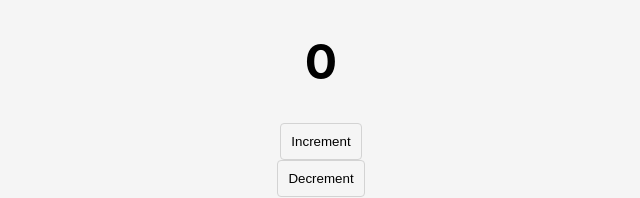
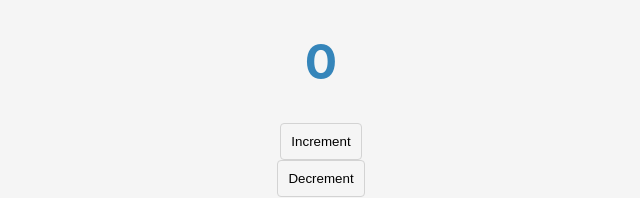
Before and after one commit to mahsanghani/reactive, a React (Create React App) app: page / in a window 1280 px wide. Shown: the top 198 px of the page, without its empty margins (319-959 px from the left). Built offline with nearby package versions, Linux system fonts and the light colour scheme.

Commit message:
useEffect replaces componentDidMount, componentDidUpdate, componentWillUnmount

```diff
--- a/src/App.js
+++ b/src/App.js
@@ -1,11 +1,17 @@
-import React, {useState} from "react"
+import React, {useState, useEffect} from "react"
+import randomcolor from "randomcolor"
 
-// Convert the class below to a functional component that uses the useState hook to initalize a count vartiable to 0 and display the count on the screen.
-// Don't worry about the part where the button changes the count quite yet, that's what you're here to learn about!
+/**
+ *
+ * useEffect replaces the following:
+ * componentDidMount
+ * componentDidUpdate
+ * componentWillUnmount
+ */
 
 function App() {
     const [count, setCount] = useState(0)
-    const [answer, setAnswer] = useState("Yes")
+    const [color, setColor] = useState("")
 
     function increment() {
         setCount(prevCount => prevCount + 1)
@@ -15,32 +21,32 @@ function App() {
         setCount(prevCount => prevCount - 1)
     }
 
+    useEffect(() => {
+        const intervalId = setInterval(() => {
+            // setCount(prevCount => prevCount + 1)
+        }, 1000)
+        return () => clearInterval(intervalId)
+    }, [])
+
+    useEffect(() => {
+        setColor(randomcolor())
+    }, [count])
+
     return (
         <div>
-            <h1>{count}</h1>
+            <h1 style={{color: color}}>{count}</h1>
             <button onClick={increment}>Increment</button>
             <button onClick={decrement}>Decrement</button>
         </div>
     )
 }
 
-// class App extends React.Component {
-//     constructor() {
-//         super()
-//         this.state = {
-//             count: 0,
-//             answer: "Yes"
-//         }
-//     }
+export default App
 
-//     render() {
-//         return (
-//             <div>
-//                 <h1>{this.state.count}</h1>
-//                 <button>Change!</button>
-//             </div>
-//         )
-//     }
-// }
+/**
+ https://medium.freecodecamp.org/every-time-you-build-a-to-do-list-app-a-puppy-dies-505b54637a5d
 
-export default App
+ https://medium.freecodecamp.org/want-to-build-something-fun-heres-a-list-of-sample-web-app-ideas-b991bce0ed9a
+
+ https://medium.freecodecamp.org/summer-is-over-you-should-be-coding-heres-yet-another-list-of-exciting-ideas-to-build-a95d7704d36d
+*/
```
Also changed, not shown: src/components/scratch.txt.
